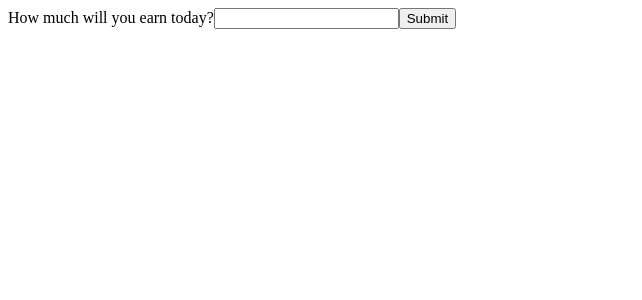
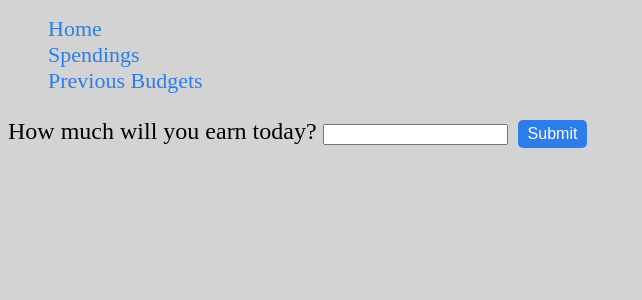
Before and after one commit to skang1004/solo, a React app: page / in a window 1280 px wide. Shown: the top 300 px of the page, without its empty margins (0-642 px from the left). Built offline with nearby package versions, Linux system fonts and the light colour scheme.

Commit message:
finished most debugging, styling now

```diff
--- a/client/App.jsx
+++ b/client/App.jsx
@@ -1,5 +1,11 @@
 import React, { Component } from "react";
-import { Switch, Route, Link, Redirect } from "react-router-dom";
+import {
+  Switch,
+  BrowserRouter as Router,
+  Route,
+  Link,
+  Redirect,
+} from "react-router-dom";
 import Login from "./components/Login.jsx";
 import Spendings from "./components/Spendings.jsx";
 import History from "./components/History.jsx";
@@ -8,16 +14,199 @@ import Axios from "axios";
 
 import "./stylesheets/styles.css";
 
-const App = (props) => {
-  return (
-    <div>
-      <Switch>
-        <Route exact path="/" component={Main} />
-        <Route exact path="/spendings" component={Spendings} />
-        <Route exact path="/history" component={History} />
-      </Switch>
-    </div>
-  );
-};
+class App extends Component {
+  constructor() {
+    super();
+    this.state = {
+      incomeInput: "",
+      incomeToday: 0,
+      item: "",
+      itemAmount: 0,
+      budget: 0,
+      remainingBudget: 0,
+      itemList: [],
+      budgetHistory: [],
+    };
+    this.handleText = this.handleText.bind(this);
+    this.handleClick = this.handleClick.bind(this);
+    this.handleChange = this.handleChange.bind(this);
+    this.postSpendings = this.postSpendings.bind(this);
+    this.delete = this.delete.bind(this);
+    this.updateBudgetHistory = this.updateBudgetHistory.bind(this);
+  }
+
+  handleText(e) {
+    this.setState({
+      incomeInput: e.target.value,
+    });
+  }
+
+  handleClick(e) {
+    console.log("clicked");
+    e.preventDefault();
+    let num = parseInt(this.state.incomeInput);
+    this.setState({
+      incomeToday: num,
+      remainingBudget: num,
+    });
+    document.getElementById("income_id").value = "";
+  }
+
+  handleChange(e) {
+    console.log(e.target.value);
+    if (e.target.id === "item_id") {
+      this.setState({
+        item: e.target.value,
+      });
+    } else if (e.target.id === "amount_id") {
+      this.setState({
+        amount: e.target.value,
+      });
+    }
+  }
+
+  postSpendings(e) {
+    e.preventDefault();
+    const body = {
+      item: this.state.item,
+      amount: this.state.amount,
+    };
+    fetch("/spendings", {
+      method: "POST",
+      headers: {
+        "Content-Type": "Application/JSON",
+      },
+      body: JSON.stringify(body),
+    })
+      .then((res) => res.json())
+      .then((data) => {
+        const item_id = document.getElementById("item_id");
+        const amount_id = document.getElementById("amount_id");
+        // resetting the input values to empty string for next item
+        item_id.value = "";
+        amount_id.value = "";
+        // grab item and amount from response
+        const { item, amount } = data;
+
+        // create a copy of state.items and push response data
+        const newItems = [...this.state.itemList];
+        newItems.push({ item, amount });
+
+        // recalculating the budget
+        const sum = newItems.reduce((acc, cur) => {
+          return (acc += cur.amount);
+        }, 0);
+        // console.log("sum ", sum);
+        let newBudget = this.state.incomeToday - sum;
+        // newBudget = newBudget - amount;
+        this.setState({
+          itemList: newItems,
+          remainingBudget: newBudget,
+        });
+      })
+      .catch((err) => console.log("Fetch to /spendings error: Error: ", err));
+  }
+
+  delete(id) {
+    id.preventDefault();
+    id = id.target.id;
+    console.log("id", id);
+    // const newItems = this.state.items.filter((el, i) => i != id)
+    const newItems = this.state.itemList.filter((el, i) => i != id);
+    const sum = newItems.reduce((acc, cur) => {
+      return (acc += cur.amount);
+    }, 0);
+    const newBudget = this.state.incomeToday - sum;
+    this.setState({
+      itemList: newItems,
+      remainingBudget: newBudget,
+    });
+  }
+
+  updateBudgetHistory(e) {
+    fetch("/history")
+      .then((res) => res.json())
+      .then((data) => {
+        console.log("data", data);
+        const newBudget = data.history.map((el) => {
+          const date = el.date.slice(0, 10);
+          return { date, budget: el.budget };
+        });
+        this.setState({
+          budgetHistory: newBudget,
+        });
+      })
+      .catch((err) => console.log(err));
+  }
+
+  render() {
+    return (
+      <div>
+        <Router>
+          <ul id="header">
+            <li>
+              <Link to="/" className="links">
+                Home
+              </Link>
+            </li>
+            <li>
+              <Link to="/spendings" className="links">
+                Spendings
+              </Link>
+            </li>
+            <li>
+              <Link to="/history" className="links">
+                Previous Budgets
+              </Link>
+            </li>
+          </ul>
+          <Route
+            exact
+            path="/"
+            render={(props) => (
+              <Main
+                {...props}
+                handleText={this.handleText}
+                handleClick={this.handleClick}
+                incomeToday={this.state.incomeToday}
+                incomeInput={this.state.incomeInput}
+              />
+            )}
+          />
+          <Route
+            exact
+            path="/spendings"
+            render={(props) => (
+              <Spendings
+                {...props}
+                item={this.state.item}
+                delete={this.delete}
+                itemAmount={this.state.itemAmount}
+                budget={this.state.budget}
+                incomeToday={this.state.incomeToday}
+                remainingBudget={this.state.remainingBudget}
+                itemList={this.state.itemList}
+                handleChange={this.handleChange}
+                postSpendings={this.postSpendings}
+              />
+            )}
+          />
+          <Route
+            exact
+            path="/history"
+            render={(props) => (
+              <History
+                {...props}
+                updateBudgetHistory={this.updateBudgetHistory}
+                budgetHistory={this.state.budgetHistory}
+                remainingBudget={this.state.remainingBudget}
+              />
+            )}
+          />
+        </Router>
+      </div>
+    );
+  }
+}
 
 export default App;
--- a/client/components/Spendings.jsx
+++ b/client/components/Spendings.jsx
@@ -6,99 +6,24 @@ import History from "./History.jsx";
 class Spendings extends Component {
   constructor(props) {
     super(props);
-    this.state = {
-      item: "",
-      amount: 0,
-      budget: this.props.location.state.income,
-      remainingBudget: this.props.location.state.income,
-      items: [],
-    };
-    this.handleChange = this.handleChange.bind(this);
-    this.handleClick = this.handleClick.bind(this);
-    this.delete = this.delete.bind(this);
-  }
-
-  handleChange(e) {
-    console.log(e.target.value);
-    if (e.target.id === "item_id") {
-      this.setState({
-        item: e.target.value,
-      });
-    } else if (e.target.id === "amount_id") {
-      this.setState({
-        amount: e.target.value,
-      });
-    }
-  }
-
-  handleClick(e) {
-    e.preventDefault();
-    const body = {
-      item: this.state.item,
-      amount: this.state.amount,
-    };
-    fetch("/spendings", {
-      method: "POST",
-      headers: {
-        "Content-Type": "Application/JSON",
-      },
-      body: JSON.stringify(body),
-    })
-      .then((res) => res.json())
-      .then((data) => {
-        const item_id = document.getElementById("item_id");
-        const amount_id = document.getElementById("amount_id");
-        // resetting the input values to empty string for next item
-        item_id.value = "";
-        amount_id.value = "";
-        // grab item and amount from response
-        const { item, amount } = data;
-
-        // create a copy of state.items and push response data
-        const newItems = [...this.state.items];
-        newItems.push({ item, amount });
-
-        // recalculating the budget
-        const sum = newItems.reduce((acc, cur) => {
-          return (acc += cur.amount);
-        }, 0);
-        // console.log("sum ", sum);
-        let newBudget = this.state.budget - sum;
-        // newBudget = newBudget - amount;
-        this.setState({
-          items: newItems,
-          remainingBudget: newBudget,
-        });
-      })
-      .catch((err) => console.log("Fetch to /spendings error: Error: ", err));
-  }
-
-  delete(id) {
-    id.preventDefault();
-    id = id.target.className.slice(4);
-    // const newItems = this.state.items.filter((el, i) => i != id)
-    const newItems = this.state.items.filter((el, i) => i != id);
-    const sum = newItems.reduce((acc, cur) => {
-      return (acc += cur.amount);
-    }, 0);
-    const newBudget = this.state.budget - sum;
-    this.setState((prevState) => ({
-      items: newItems,
-      remainingBudget: newBudget,
-    }));
   }
 
   componentDidUpdate() {}
 
+  postSpendings(e) {
+    this.props.postSpendings(e);
+  }
+
   render() {
     let spentItems = [];
-    this.state.items.forEach((el, i) => {
+    this.props.itemList.forEach((el, i) => {
       spentItems.push(
         <SpentItem
-          delete={this.delete}
+          delete={this.props.delete}
           item={el.item}
           amount={el.amount}
-          key={i}
+          key={"spentItemComp" + i}
+          key1={i}
           id={"item" + i}
         />
       );
@@ -106,43 +31,44 @@ class Spendings extends Component {
     return (
       <div>
         <div>
-          <h2>Today's budget: {this.state.budget}</h2>
+          <h2>Today's budget: ${this.props.incomeToday}</h2>
         </div>
         <form type="submit">
-          <label>What did you buy? </label>
+          <label className="label">What did you buy? </label>
           <input
             type="text"
             id="item_id"
-            onChange={this.handleChange}
+            onChange={this.props.handleChange}
             placeholder="Item"
           ></input>
-          <label>How much was it? </label>
+          <label className="label">How much was it? </label>
           <input
             type="number"
             id="amount_id"
-            onChange={this.handleChange}
+            onChange={this.props.handleChange}
             placeholder="Amount"
           ></input>
-          <button type="submit" onClick={this.handleClick}>
+          <button
+            className="buttons"
+            type="submit"
+            onClick={this.props.postSpendings}
+          >
             Save your items!
           </button>
         </form>
         {spentItems}
         <div>
-          <h1>Remaining Budget: ${this.state.remainingBudget}</h1>
+          <h1>Remaining Budget: ${this.props.remainingBudget}</h1>
         </div>
 
         <Link
           to={{
             pathname: `/history`,
-            state: {
-              remainingBudget: this.state.remainingBudget,
-              budget: this.state.budget,
-              history: [],
-            },
           }}
         >
-          <button type="button">Record your spendings</button>
+          <button className="buttons" type="button">
+            Record your spendings
+          </button>
         </Link>
       </div>
     );
--- a/client/containers/MainContainer.jsx
+++ b/client/containers/MainContainer.jsx
@@ -6,50 +6,49 @@ import Spendings from "../components/Spendings.jsx";
 class MainContainer extends Component {
   constructor(props) {
     super(props);
-    this.state = {
-      incomeInput: "",
-      incomeToday: 0,
-    };
-    this.handleText = this.handleText.bind(this);
-    this.handleClick = this.handleClick.bind(this);
-  }
-
-  handleText(e) {
-    this.setState({
-      incomeInput: e.target.value,
-    });
   }
 
   handleClick(e) {
     e.preventDefault();
-    let num = parseInt(this.state.incomeInput);
-    this.setState({
-      incomeToday: num,
-    });
-    document.getElementById("income_id").value = "";
+    this.props.handleClick();
+  }
+
+  handleText() {
+    this.props.handleText();
   }
 
   render() {
+    console.log("this is props", this.props);
     return (
       <div>
-        <label>How much will you earn today?</label>
-        <input id="income_id" type="text" onChange={this.handleText}></input>
-        <button type="submit" onClick={this.handleClick}>
+        <label className="label">How much will you earn today? </label>
+        <input
+          id="income_id"
+          type="text"
+          onChange={this.props.handleText}
+        ></input>
+        <button
+          className="buttons"
+          type="submit"
+          onClick={this.props.handleClick}
+        >
           Submit
         </button>
-        {this.state.incomeToday !== 0 ? (
+        {this.props.incomeToday !== 0 ? (
           <div>
             <h2>Today's Earnings</h2>
-            <h3>${this.state.incomeToday}</h3>
+            <h3 id="income">${this.props.incomeToday}</h3>
             <Link
               to={{
                 pathname: "/spendings",
                 state: {
-                  income: this.state.incomeToday,
+                  income: this.props.incomeToday,
                 },
               }}
             >
-              <button type="button">Go to Spendings</button>
+              <button className="buttons" type="button">
+                Go to Spendings
+              </button>
             </Link>
           </div>
         ) : null}
--- a/client/stylesheets/styles.css
+++ b/client/stylesheets/styles.css
@@ -0,0 +1,65 @@
+body {
+  background-color: rgb(211, 211, 211);
+  text-decoration: none;
+}
+
+#header {
+  list-style: none;
+  color: #2b7de9;
+}
+
+.links {
+  text-decoration: none;
+  color: #2b7de9;
+  font-size: 22px;
+}
+
+.links:hover {
+  color: #2b7de9af;
+  text-decoration: underline;
+}
+
+.buttons {
+  background-color: #2b7de9;
+  border-radius: 5px;
+  border: none;
+  color: white;
+  margin: 10px;
+  font-size: 16px;
+  padding: 5px 10px;
+  text-align: center;
+  text-decoration: none;
+  transition-duration: 0.4s;
+}
+
+.buttons:hover {
+  background-color: rgb(131, 184, 253);
+  cursor: pointer;
+}
+
+#income {
+  font-size: 24px;
+}
+
+.label {
+  font-size: 24px;
+}
+
+#date_budget {
+  display: flex;
+
+  /* background-color: red; */
+}
+
+#dateArray {
+  display: flex;
+  justify-content: left;
+  flex-direction: column;
+  /* background-color: aqua; */
+}
+
+#budgetArray {
+  display: flex;
+  flex-direction: column;
+  /* background-color: yellow; */
+}
--- a/webpack.config.js
+++ b/webpack.config.js
@@ -10,6 +10,7 @@ module.exports = {
   mode: process.env.NODE_ENV,
   devServer: {
     publicPath: "/build",
+    historyApiFallback: true,
     hot: true,
     proxy: {
       "/": "http://localhost:3000",
```
Also changed, not shown: client/components/History.jsx (+9 -31 lines), client/components/SpentItem.jsx (+2 -17 lines), 2 other files (tests, documents, lock files or other folders).
